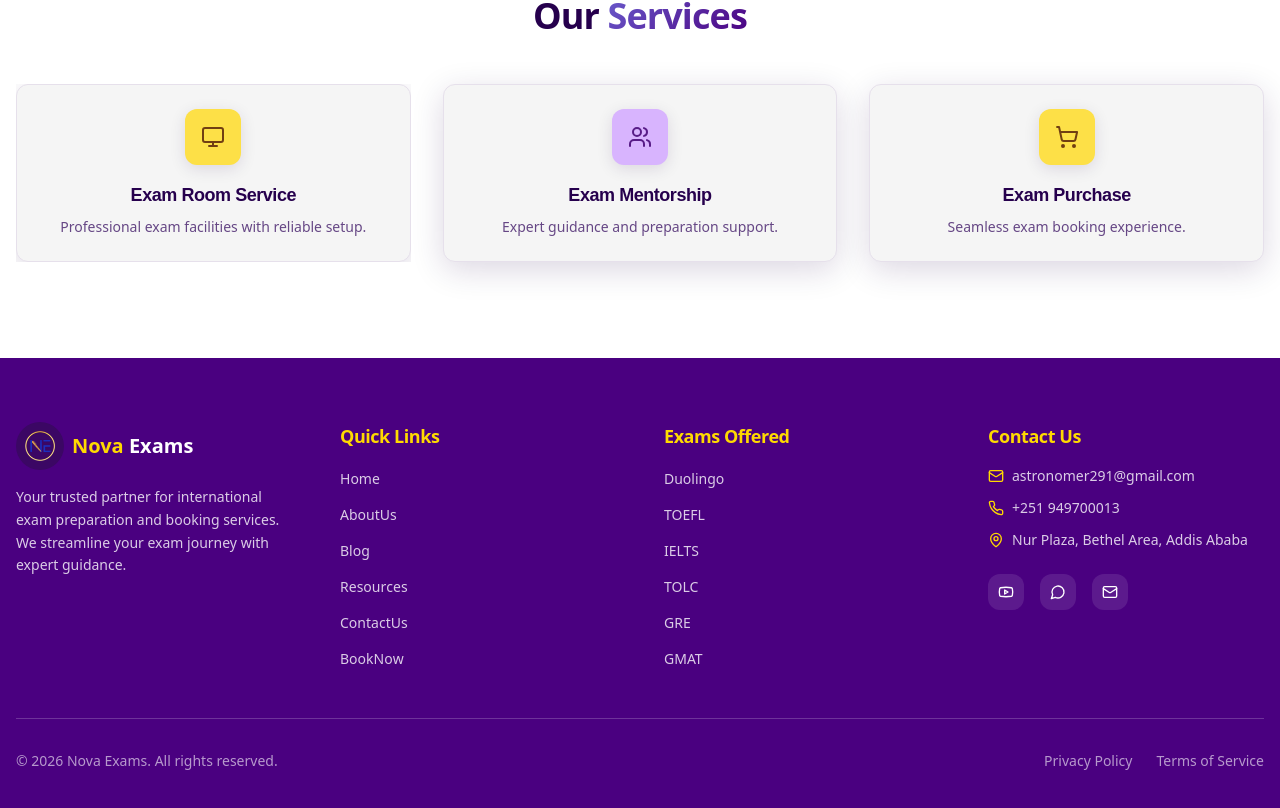
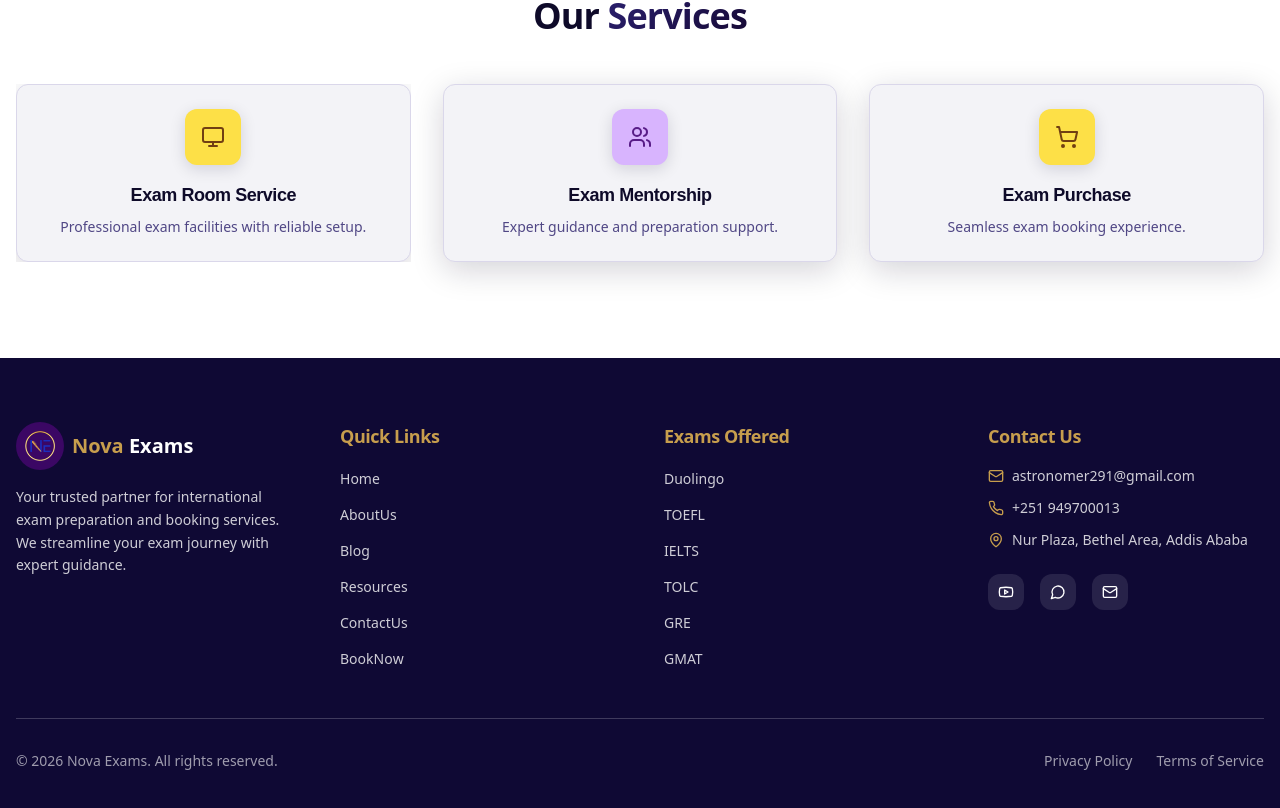
Before and after one commit to jow81917-dotcom/nova-exams, a React (Vite) app in the folder frontend/: page /contact-us in a window 1280 px wide. Shown: the part 1096-1904 px from the top of the page. Built offline with nearby package versions, Linux system fonts and the light colour scheme; no server answers; the HTML template or start-up script is replaced by a standard one.

Commit message:
Elegant makeover: deep royal indigo + antique gold palette

```diff
--- a/frontend/src/components/Navbar.tsx
+++ b/frontend/src/components/Navbar.tsx
@@ -95,7 +95,7 @@ export function Navbar({
             <Link
               key={item.label}
               to={item.path}
-              className="nav-link font-medium text-secondary-foreground/80 hover:text-yellow-400 transition-colors"
+              className="nav-link font-medium text-secondary-foreground/80 hover:text-primary transition-colors"
             >
               {item.label.split("").map((char, i) => (
                 <span key={i} className="drop-char">
@@ -108,10 +108,10 @@ export function Navbar({
         <div className="flex items-center gap-4">
           <button
             onClick={handleLoginClick}
-            className="hidden lg:block px-5 py-2 rounded-lg border border-secondary-foreground/30
-               bg-yellow-400 font-medium text-black
+            className="hidden lg:block px-5 py-2 rounded-lg border border-primary/40
+               bg-primary font-semibold text-primary-foreground
                transform transition-all duration-300
-               hover:bg-yellow-400/90 hover:-translate-y-1 hover:-translate-x-1 hover:shadow-lg
+               hover:bg-accent hover:-translate-y-1 hover:-translate-x-1 hover:shadow-lg
                focus-visible:-translate-y-1 focus-visible:-translate-x-1 focus-visible:shadow-lg
                active:translate-x-0 active:translate-y-0 active:shadow-md"
           >
@@ -137,7 +137,7 @@ export function Navbar({
             <Link
               key={item.label}
               to={item.path}
-              className="block w-full nav-link font-medium text-secondary-foreground/80 hover:text-yellow-400 transition-colors"
+              className="block w-full nav-link font-medium text-secondary-foreground/80 hover:text-primary transition-colors"
             >
               {item.label.split("").map((char, i) => (
                 <span key={i} className="drop-char">
@@ -148,10 +148,10 @@ export function Navbar({
           ))}
           <button
             onClick={handleLoginClick}
-            className="mt-4 w-full px-5 py-2 rounded-lg border border-secondary-foreground/30
-                 bg-yellow-400 font-medium text-black
+            className="mt-4 w-full px-5 py-2 rounded-lg border border-primary/40
+                 bg-primary font-semibold text-primary-foreground
                  transform transition-all duration-300
-                 hover:bg-yellow-400/90 hover:-translate-y-1 hover:-translate-x-1 hover:shadow-lg
+                 hover:bg-accent hover:-translate-y-1 hover:-translate-x-1 hover:shadow-lg
                  focus-visible:-translate-y-1 focus-visible:-translate-x-1 focus-visible:shadow-lg
                  active:translate-x-0 active:translate-y-0 active:shadow-md"
           >
--- a/frontend/src/index.css
+++ b/frontend/src/index.css
@@ -34,101 +34,101 @@ body::-webkit-scrollbar {
 
 @layer base {
   :root {
-    /* Nova Exams Color Theme */
+    /* Nova Exams Color Theme — Elegant Makeover */
     --background: 0 0% 100%;
-    --foreground: 270 100% 15%;
+    --foreground: 248 60% 10%;
 
     --card: 0 0% 100%;
-    --card-foreground: 270 100% 15%;
+    --card-foreground: 248 60% 10%;
 
     --popover: 0 0% 100%;
-    --popover-foreground: 270 100% 15%;
+    --popover-foreground: 248 60% 10%;
 
-    /* Primary Yellow #FFD700 */
-    --primary: 51 100% 50%;
-    --primary-foreground: 270 100% 15%;
+    /* Primary — Antique Gold #C9A84C */
+    --primary: 40 52% 54%;
+    --primary-foreground: 248 60% 8%;
 
-    /* Secondary Purple #6A5ACD */
-    --secondary: 248 53% 58%;
+    /* Secondary — Deep Royal Indigo #1E1560 */
+    --secondary: 248 62% 23%;
     --secondary-foreground: 0 0% 100%;
 
-    /* Muted - Neutral Light #F5F5F5 */
-    --muted: 0 0% 96%;
-    --muted-foreground: 270 30% 40%;
+    /* Muted */
+    --muted: 248 20% 96%;
+    --muted-foreground: 248 30% 40%;
 
-    /* Accent Light Yellow #FFB700 */
-    --accent: 43 100% 50%;
-    --accent-foreground: 270 100% 15%;
+    /* Accent — Warm Gold #B8922A */
+    --accent: 38 62% 44%;
+    --accent-foreground: 248 60% 8%;
 
-    /* Magenta #8B008B */
-    --magenta: 300 100% 27%;
+    /* Magenta */
+    --magenta: 300 100% 20%;
     --magenta-foreground: 0 0% 100%;
 
-    /* Indigo/Dark #4B0082 */
-    --indigo: 275 100% 25%;
+    /* Indigo/Dark #0F0A2E */
+    --indigo: 248 70% 12%;
     --indigo-foreground: 0 0% 100%;
 
-    /* Teal accent for underlines */
-    --teal: 168 76% 42%;
+    /* Teal accent */
+    --teal: 168 60% 32%;
     --teal-foreground: 0 0% 100%;
 
     --destructive: 0 84% 60%;
     --destructive-foreground: 0 0% 100%;
 
-    --border: 270 20% 90%;
-    --input: 270 20% 90%;
-    --ring: 51 100% 50%;
+    --border: 248 30% 88%;
+    --input: 248 30% 88%;
+    --ring: 40 52% 54%;
 
     --radius: 0.75rem;
 
-    /* Hero specific */
-    --hero-bg: 275 60% 24%;
-    --hero-gradient-start: 248 60% 30%;
-    --hero-gradient-end: 275 100% 25%;
+    /* Hero specific — deep navy-indigo */
+    --hero-bg: 248 65% 10%;
+    --hero-gradient-start: 248 62% 14%;
+    --hero-gradient-end: 258 70% 10%;
 
     /* Gradients */
-    --gradient-primary: linear-gradient(135deg, hsl(51 100% 50%), hsl(43 100% 50%));
-    --gradient-secondary: linear-gradient(135deg, hsl(248 53% 58%), hsl(275 100% 25%));
-    --gradient-hero: linear-gradient(135deg, hsl(248 60% 22%), hsl(275 100% 20%));
+    --gradient-primary: linear-gradient(135deg, hsl(40 52% 54%), hsl(38 62% 40%));
+    --gradient-secondary: linear-gradient(135deg, hsl(248 55% 28%), hsl(258 70% 12%));
+    --gradient-hero: linear-gradient(135deg, hsl(248 62% 12%), hsl(258 70% 8%));
 
     /* Shadows */
-    --shadow-sm: 0 2px 8px hsl(270 100% 15% / 0.08);
-    --shadow-md: 0 4px 16px hsl(270 100% 15% / 0.12);
-    --shadow-lg: 0 8px 32px hsl(270 100% 15% / 0.16);
-    --shadow-glow: 0 0 30px hsl(51 100% 50% / 0.4);
-    --shadow-card: 0 10px 40px hsl(270 100% 10% / 0.2);
+    --shadow-sm: 0 2px 8px hsl(248 60% 10% / 0.10);
+    --shadow-md: 0 4px 16px hsl(248 60% 10% / 0.14);
+    --shadow-lg: 0 8px 32px hsl(248 60% 10% / 0.18);
+    --shadow-glow: 0 0 35px hsl(40 52% 54% / 0.35);
+    --shadow-card: 0 10px 40px hsl(248 60% 8% / 0.22);
   }
 
   .dark {
-    --background: 270 100% 8%;
+    --background: 248 65% 6%;
     --foreground: 0 0% 96%;
 
-    --card: 270 80% 12%;
+    --card: 248 60% 10%;
     --card-foreground: 0 0% 96%;
 
-    --popover: 270 80% 12%;
+    --popover: 248 60% 10%;
     --popover-foreground: 0 0% 96%;
 
-    --primary: 51 100% 50%;
-    --primary-foreground: 270 100% 15%;
+    --primary: 40 52% 54%;
+    --primary-foreground: 248 60% 8%;
 
-    --secondary: 248 53% 58%;
+    --secondary: 248 55% 28%;
     --secondary-foreground: 0 0% 100%;
 
-    --muted: 270 40% 20%;
-    --muted-foreground: 270 10% 70%;
+    --muted: 248 40% 16%;
+    --muted-foreground: 248 10% 70%;
 
-    --accent: 43 100% 50%;
-    --accent-foreground: 270 100% 15%;
+    --accent: 38 62% 44%;
+    --accent-foreground: 248 60% 8%;
 
     --destructive: 0 62% 30%;
     --destructive-foreground: 0 0% 100%;
 
-    --border: 270 40% 20%;
-    --input: 270 40% 20%;
-    --ring: 51 100% 50%;
+    --border: 248 40% 18%;
+    --input: 248 40% 18%;
+    --ring: 40 52% 54%;
 
-    --hero-bg: 248 60% 15%;
+    --hero-bg: 248 65% 8%;
   }
 }
 
@@ -241,9 +241,9 @@ body::-webkit-scrollbar {
   left: 0;
   width: 0%;
   height: 6px;
-  background: #facc15;
+  background: #C9A84C;
   border-radius: 3px 6px 2px 5px / 4px 2px 5px 3px;
-  opacity: 0.85;
+  opacity: 0.90;
   transition: width 0.4s cubic-bezier(0.25, 0.46, 0.45, 0.94);
   transform: rotate(-0.5deg) skewX(-2deg);
 }
@@ -264,7 +264,7 @@ body::-webkit-scrollbar {
   right: 0; /* start from the right */
   width: 0%;
   height: 4px; /* thickness */
-  background-color: #facc15; /* Tailwind yellow-400 */
+  background-color: #C9A84C; /* Antique Gold */
   transition: width 0.3s ease, left 0.3s ease;
 }
 
```
